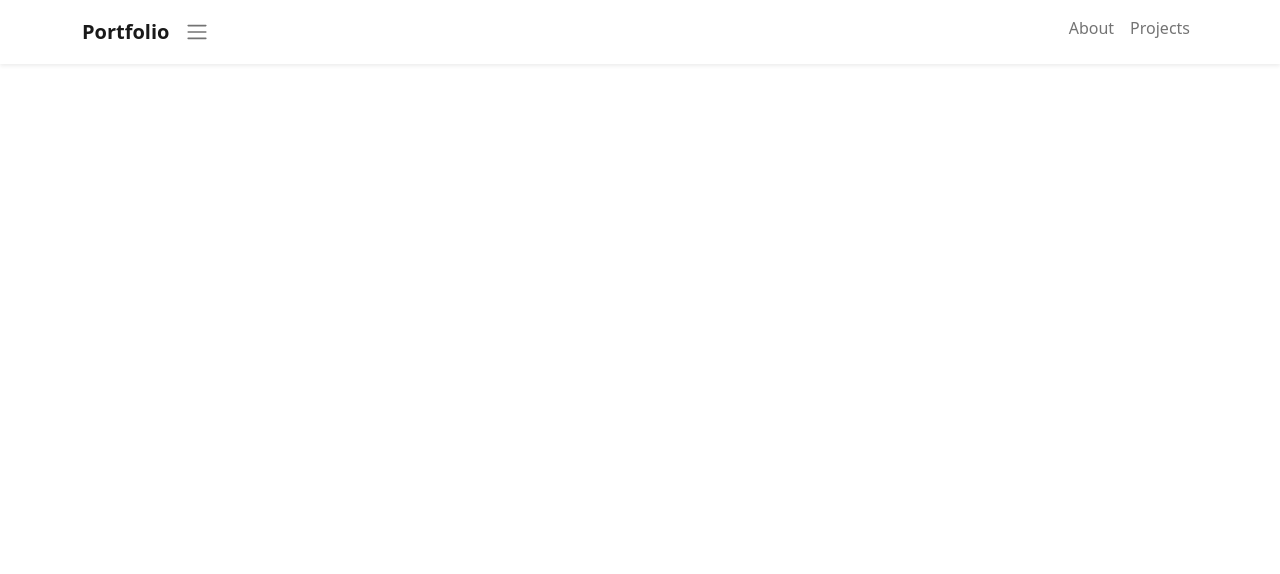
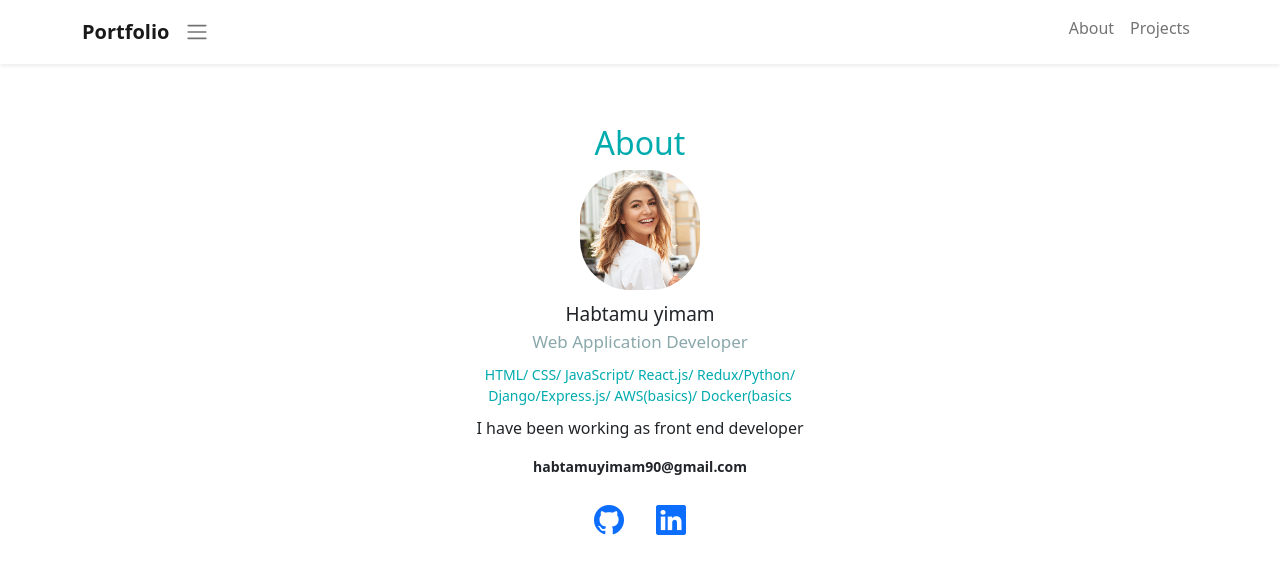
Before and after one commit to habtanub/Portfolionew, a PHP site: page / in a window 1280 px wide. Shown: the top 574 px of the page. Run offline with PHP 8.4, Linux system fonts and the light colour scheme.

Commit message:
added about section also some design

```diff
--- a/index.html
+++ b/index.html
@@ -4,6 +4,7 @@
     <meta charset="UTF-8">
     <meta http-equiv="X-UA-Compatible" content="IE=edge">
     <meta name="viewport" content="width=device-width, initial-scale=1.0">
+    <link rel="stylesheet" href="https://cdn.jsdelivr.net/npm/bootstrap-icons@1.8.3/font/bootstrap-icons.css">
     <link rel="icon" type="image/png" href="img/techis-logo.png">
       <link href="https://cdn.jsdelivr.net/npm/bootstrap@5.2.0-beta1/dist/css/bootstrap.min.css" rel="stylesheet" integrity="sha384-0evHe/X+R7YkIZDRvuzKMRqM+OrBnVFBL6DOitfPri4tjfHxaWutUpFmBp4vmVor" crossorigin="anonymous">
       <link rel="stylesheet" href="style.css">
@@ -33,7 +34,21 @@
           </div>
         </div>
       </nav>
-    <script src="https://cdn.jsdelivr.net/npm/bootstrap@5.2.0-beta1/dist/js/bootstrap.bundle.min.js" integrity="sha384-pprn3073KE6tl6bjs2QrFaJGz5/SUsLqktiwsUTF55Jfv3qYSDhgCecCxMW52nD2" crossorigin="anonymous"></script>
+       <div id="about">
+           <h2 span class="font-primary">A</span>bout</h2>
+           <img src="img/sample-woman.jpg">
+           <div class="name"> Habtamu yimam </div>
+           <div class="vocation">Web Application Developer</div>
+           <div class="skills">HTML/ CSS/ JavaScript/ React.js/ Redux/Python/ Django/Express.js/ AWS(basics)/ Docker(basics </div>
+           <p>I have been working as front end developer </p>
+           <div class ="email"> habtamuyimam90@gmail.com </div>
+           <div class="icons">
+               <a href ="#"><i class="bi bi-github"></i></a>
+               <a href ="#"><i class="bi bi-linkedin ms-4"></i></a>
+            </div>
+       </div>
+
+            <script src="https://cdn.jsdelivr.net/npm/bootstrap@5.2.0-beta1/dist/js/bootstrap.bundle.min.js" integrity="sha384-pprn3073KE6tl6bjs2QrFaJGz5/SUsLqktiwsUTF55Jfv3qYSDhgCecCxMW52nD2" crossorigin="anonymous"></script>
 
 </body>
 </html>
--- a/style.css
+++ b/style.css
@@ -1,7 +1,43 @@
 common
 ********/
-body { font-family: monospace;sans-serif;
+body { font-family: "monospace";sans-serif;
 }
 .font-primary {color: #00ABAE;}
 .title-icon {font-size: 20px;
 font-weight: bold;}
+/***********
+#About
+***********/
+#about {
+    margin: 60px auto;
+    max-width: 400px;
+    text-align: center;
+}
+#about img {
+     border-radius: 50px;
+     width:120px;
+     margin-bottom: 10px;
+}
+#about .name {
+    font-size: 19px;
+}
+#about .vocation {
+    font-size: 17px;
+    color: #8AA8AB;
+    margin-bottom: 10px;
+    text-align: center;
+}
+#about .skills {
+    font-size: 14px;
+    color: #00abae;
+    margin-bottom: 10px;
+}
+#about .email{
+    margin-top: 14px;
+    font-size: 14px;
+    font-weight: bolder;
+}
+#about .icons{
+    margin-top: 20px;
+    font-size: 30px;
+}
```
